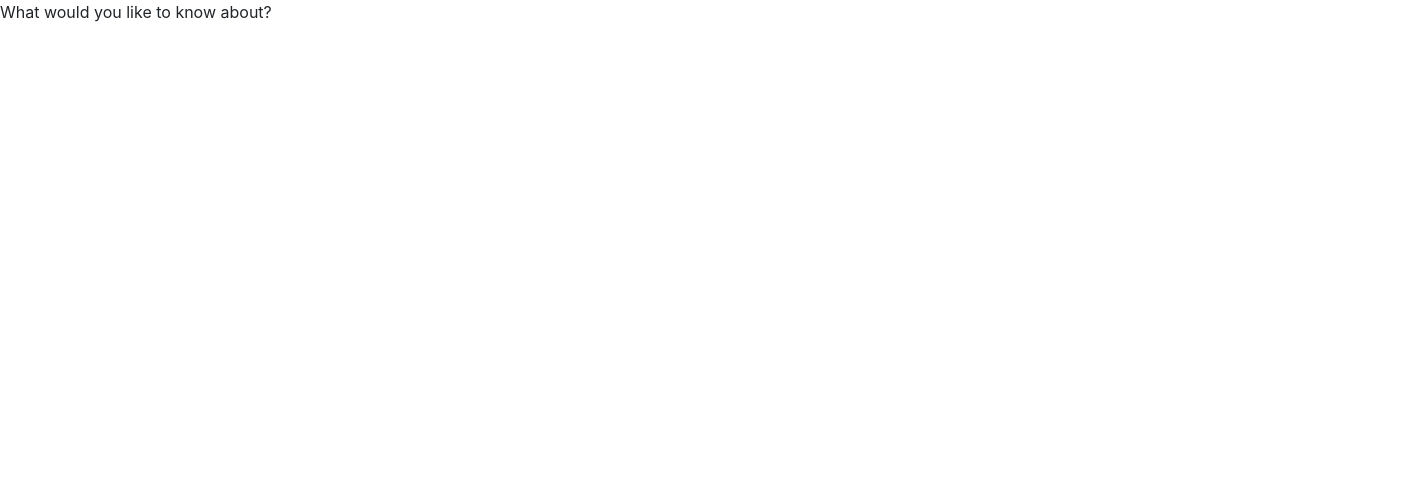
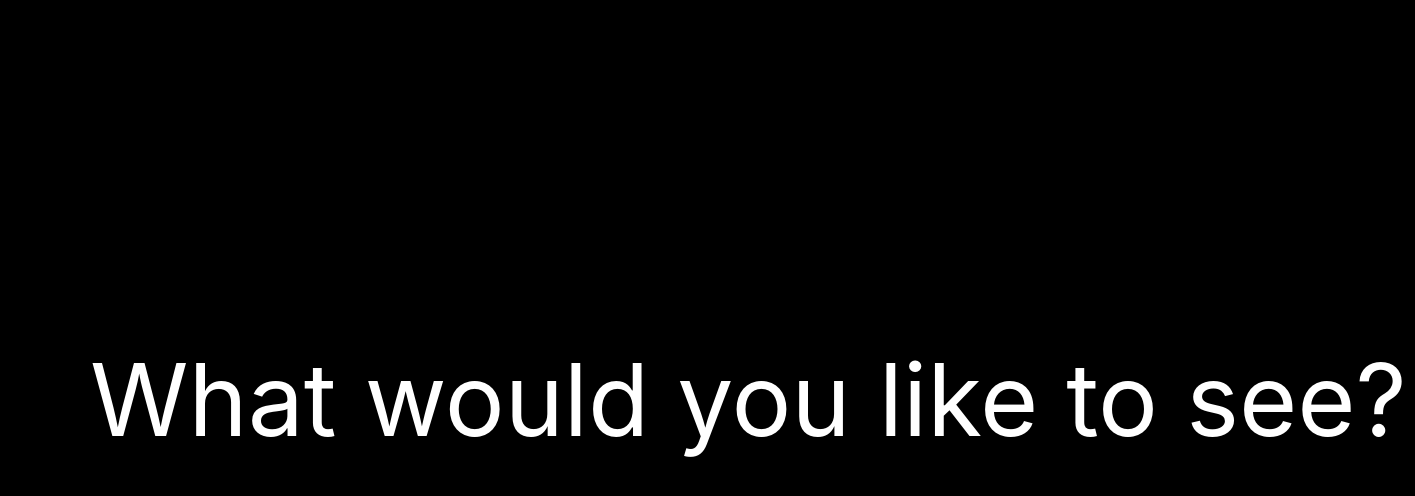
Before and after one commit to GeminiTrinity/personal-site, a React (Create React App) app: page / in a window 1280 px wide. Shown: the top 496 px of the page, 1415 px wide, since content can reach past the window. Built offline with nearby package versions, Linux system fonts and the light colour scheme; the HTML template or start-up script is replaced by a standard one.

Commit message:
Modified homepage with CSS

```diff
--- a/src/App.js
+++ b/src/App.js
@@ -1,5 +1,6 @@
 import React from "react";
 import Container from './components/Container';
+import "./components/styles.css";
 
 const App = () => <Container />;
 
--- a/src/components/Home/index.js
+++ b/src/components/Home/index.js
@@ -1,8 +1,24 @@
 // import { Container, Row, Col } from 'reactstrap';
+import { Navbar, Container, Nav, NavDropdown } from "react-bootstrap";
 
 function Home() {
     return (
-        <p>What would you like to know about?</p>
+        <div class="home">
+            <Navbar className="NavDropDown">
+                <Container>
+                    <Navbar.Toggle />
+                    <Navbar.Collapse>
+                    <Nav>
+                        <NavDropdown class="dropdown" title="What would you like to see?">
+                            <NavDropdown.Item className="dropdown-link" href="#">Cinematography</NavDropdown.Item>
+                            <NavDropdown.Item className="dropdown-link" href="#">Sales</NavDropdown.Item>
+                            <NavDropdown.Item className="dropdown-link" href="#">Web Design</NavDropdown.Item>
+                        </NavDropdown>
+                    </Nav>
+                    </Navbar.Collapse>
+                </Container>
+            </Navbar>
+        </div>
     )
 }
 
--- a/src/components/styles.css
+++ b/src/components/styles.css
@@ -0,0 +1,42 @@
+* {
+    background-color: black;
+}
+
+.home {
+    position: absolute;
+    top: 50%;
+    left: 50%;
+    transform: translate(-50%, -50%);
+}
+
+.dropdown {
+    font-size: 100px;
+}
+.dropdown-menu {
+    background-color: black;
+
+}
+
+.nav-link {
+    color: white !important;
+    padding: 4%;
+}
+
+.dropdown-toggle::after {
+    display: none;
+}
+
+.dropdown-link {
+    color: white;
+    font-size: 40px;
+    border-radius: 10px;
+    display: unset;
+    margin-left: 10%;
+    padding-left: 12%;
+    padding-right: 12%;
+}
+
+.dropdown-link:hover {
+    background: white;
+    color: black;
+}
```
